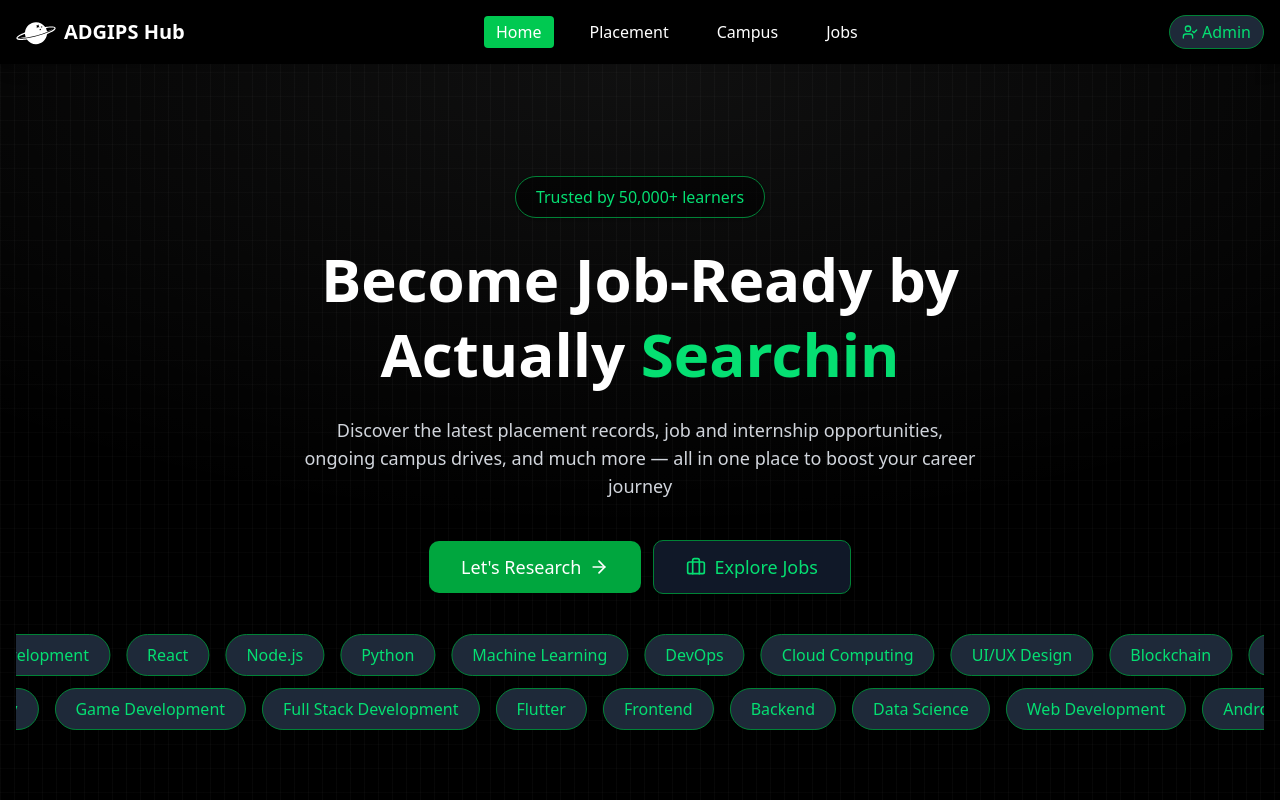
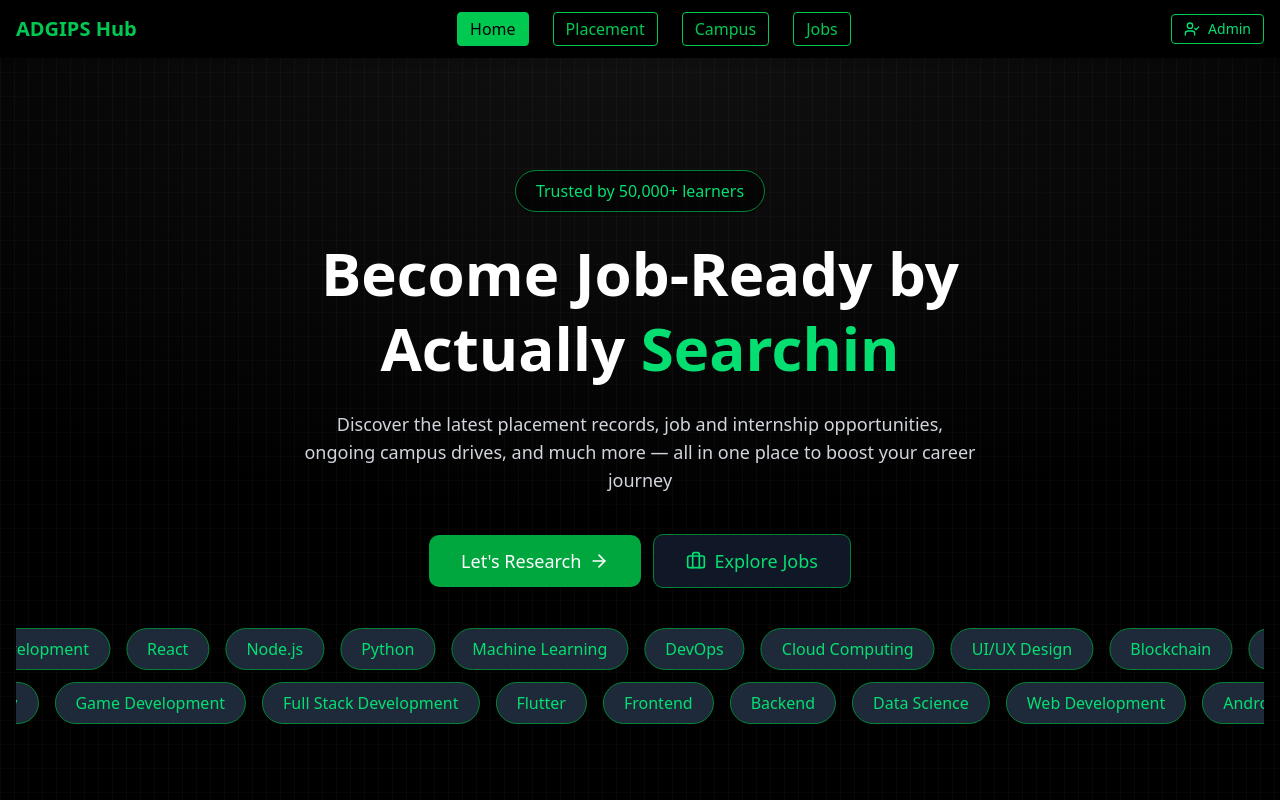
Before and after one commit to aditya99933/Placement-records, a React (Vite) app in the folder Frontend/moz-todo-react/: page / in a window 1280 px wide. Shown: the top 800 px of the page. Built offline with nearby package versions, Linux system fonts and the light colour scheme; the HTML template or start-up script is replaced by a standard one; what chartjs-plugin-datalabels would draw is missing.

Commit message:
Your commit message

```diff
--- a/Frontend/moz-todo-react/src/components/Navbar.jsx
+++ b/Frontend/moz-todo-react/src/components/Navbar.jsx
@@ -29,17 +29,13 @@
   return (
     <>
       {/* Desktop Navbar - Top */}
-      <nav className="hidden md:flex sticky top-0 z-50 bg-black text-white px-2 md:px-4 py-3 shadow-lg">
-        <div className="flex items-center justify-between w-full max-w-7xl mx-auto">
-          <div className="flex items-center gap-2">
-            <img src="/icon7.svg" alt="Logo" className="w-10 h-10" />
-            <h1 className="text-white-500 text-xl font-bold">ADGIPS Hub</h1>
-          </div>
+      <nav className="hidden md:flex sticky top-0 z-50 bg-black text-white px-4 py-3 justify-between items-center shadow-lg">
+        <h1 className="text-green-500 text-xl font-bold">ADGIPS Hub</h1>
         <div className="flex-1 flex justify-center gap-6">
-            <Link to="/" className={`px-3 py-1 rounded transition ${pathname === '/' ? 'bg-green-500 text-white' : 'text-white hover:text-green-500'}`}>Home</Link>
-            <Link to="/placement" className={`px-3 py-1 rounded transition ${pathname === '/placement' ? 'bg-green-500 text-white' : 'text-white hover:text-green-500'}`}>Placement</Link>
-            <Link to="/campus" className={`px-3 py-1 rounded transition ${pathname === '/campus' ? 'bg-green-500 text-white' : 'text-white hover:text-green-500'}`}>Campus</Link>
-            <Link to="/jobs" className={`px-3 py-1 rounded transition ${pathname === '/jobs' ? 'bg-green-500 text-white' : 'text-white hover:text-green-500'}`}>Jobs</Link>
+          <Link to="/" className={`border border-green-500 px-3 py-1 rounded transition ${pathname === '/' ? 'bg-green-500 text-black' : 'text-green-500 hover:bg-green-500 hover:text-black'}`}>Home</Link>
+          <Link to="/placement" className={`border border-green-500 px-3 py-1 rounded transition ${pathname === '/placement' ? 'bg-green-500 text-black' : 'text-green-500 hover:bg-green-500 hover:text-black'}`}>Placement</Link>
+          <Link to="/campus" className={`border border-green-500 px-3 py-1 rounded transition ${pathname === '/campus' ? 'bg-green-500 text-black' : 'text-green-500 hover:bg-green-500 hover:text-black'}`}>Campus</Link>
+          <Link to="/jobs" className={`border border-green-500 px-3 py-1 rounded transition ${pathname === '/jobs' ? 'bg-green-500 text-black' : 'text-green-500 hover:bg-green-500 hover:text-black'}`}>Jobs</Link>
         </div>
         <div className="flex items-center gap-2">
           {isAdmin ? (
@@ -53,14 +49,12 @@
           ) : (
             <Link
               to="/admin-login"
-                className="flex items-center gap-1 px-3 py-1  bg-gray-800 text-green-400 rounded-full text-base font-medium shadow hover:bg-green-700 hover:text-white transition cursor-pointer border border-green-700"
+              className="flex items-center gap-2 px-3 py-1 border border-green-500 text-green-400 hover:bg-green-500 hover:text-black rounded transition text-sm"
             >
-
               <UserCheck className="w-4 h-4" />
               Admin
             </Link>
           )}
-          </div>
         </div>
       </nav>
 
--- a/Frontend/moz-todo-react/src/pages/Campus.jsx
+++ b/Frontend/moz-todo-react/src/pages/Campus.jsx
@@ -23,7 +23,6 @@
       }
     };
 
-    // Check admin status
     const token = localStorage.getItem('token');
     const adminStatus = localStorage.getItem('isAdmin');
     setIsAdmin(token && adminStatus === 'true');
@@ -70,6 +69,7 @@
           <div className="grid grid-cols-1 md:grid-cols-2 lg:grid-cols-3 gap-6">
             {campusJobs.map((job) => (
               <div key={job._id} className="bg-gray-900 rounded-2xl p-6 shadow-lg hover:shadow-xl transition-shadow relative">
+
                 {/* Delete Button - Top Right Corner */}
                 {isAdmin && (
                   <button
@@ -89,42 +89,42 @@
 
                 {/* Eligible Branches */}
                 {job.branch && (
-                  <div className="flex items-center gap-2 mb-3">
-                    <GraduationCap className="w-4 h-4 text-purple-400" />
+                  <div className="flex items-start gap-2 mb-3">
+                    <GraduationCap className="w-4 h-4 text-purple-400 mt-1 flex-shrink-0" />
                     <span className="text-gray-300">Eligible: {job.branch}</span>
                   </div>
                 )}
 
                 {/* Location */}
                 {job.location && (
-                  <div className="flex items-center gap-2 mb-3">
-                    <MapPin className="w-4 h-4 text-blue-400" />
+                  <div className="flex items-start gap-2 mb-3">
+                    <MapPin className="w-4 h-4 text-blue-400 mt-1 flex-shrink-0" />
                     <span className="text-gray-300">Location: {job.location}</span>
                   </div>
                 )}
 
                 {/* Job Type */}
                 {job.jobType && (
-                  <div className="flex items-center gap-2 mb-3">
-                    <Briefcase className="w-4 h-4 text-orange-400" />
+                  <div className="flex items-start gap-2 mb-3">
+                    <Briefcase className="w-4 h-4 text-orange-400 mt-1 flex-shrink-0" />
                     <span className="text-gray-300">Type: {job.jobType}</span>
                   </div>
                 )}
 
                 {/* Package Offered */}
-                <div className="flex items-center gap-2 mb-3">
-                  <DollarSign className="w-5 h-5 text-yellow-400" />
+                <div className="flex items-start gap-2 mb-3">
+                  <DollarSign className="w-4 h-4 text-yellow-400 mt-1 flex-shrink-0" />
                   <span className="text-gray-300">Package: {job.salary || 'Not Disclosed'}</span>
                 </div>
 
                 {/* Last Date */}
-                <div className="flex items-center gap-2 mb-4">
-                  <Calendar className="w-5 h-5 text-red-400" />
+                <div className="flex items-start gap-2 mb-4">
+                  <Calendar className="w-4 h-4 text-red-400 mt-1 flex-shrink-0" />
                   <span className="text-gray-300">Last Date: {job.lastDate ? new Date(job.lastDate).toLocaleDateString() : 'Not Specified'}</span>
                 </div>
 
                 {/* Apply Link */}
-                {job.url && (
+                {job.url ? (
                   <a
                     href={job.url}
                     target="_blank"
@@ -134,9 +134,7 @@
                     <ExternalLink className="w-4 h-4" />
                     Apply Now
                   </a>
-                )}
-
-                {!job.url && (
+                ) : (
                   <div className="text-center text-gray-500 py-2">
                     No application link available
                   </div>
```
Lines whose indentation alone changed are shown as unchanged.
